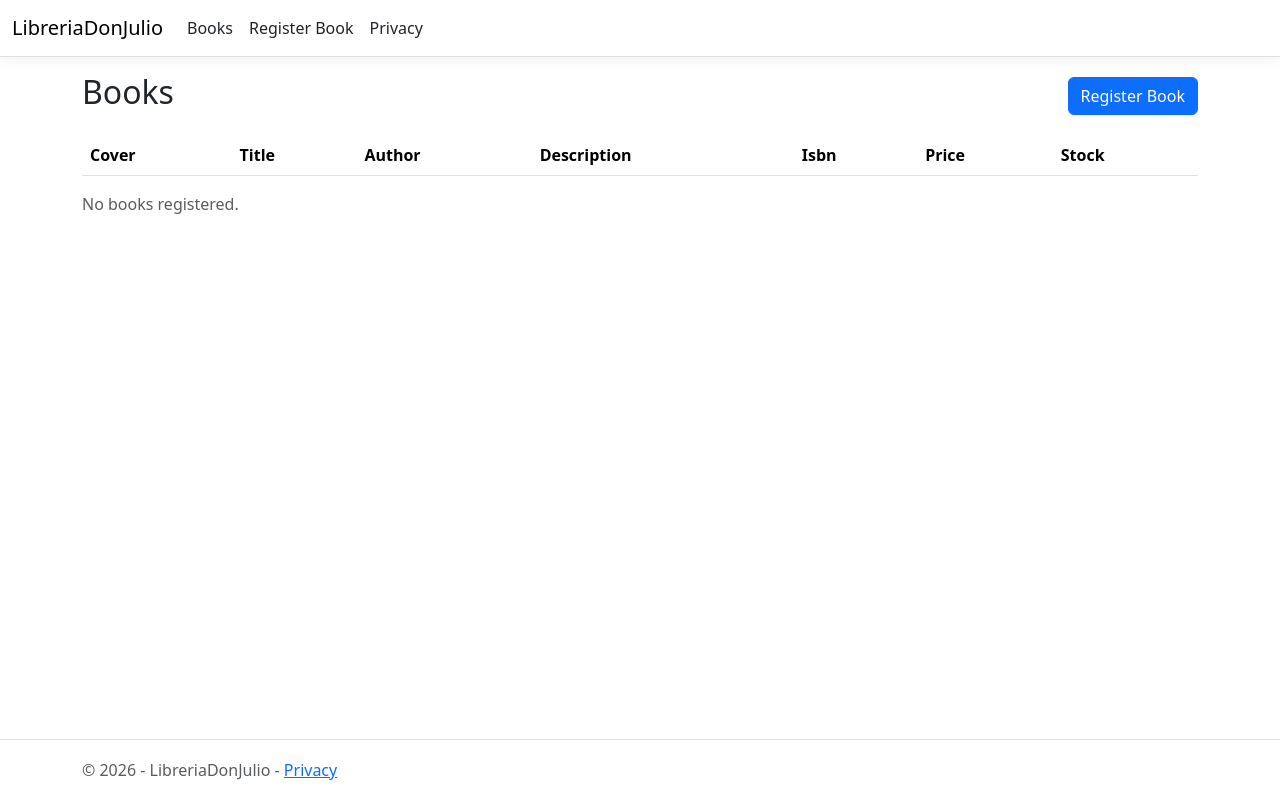
After one commit to KluttsX/crud-library, an ASP.NET Core app: template LibreriaDonJulio/Views/Books/Index.cshtml in a window 1280 px wide. The commit adds this page. Run offline with ASP.NET Core 8, Linux system fonts and the light colour scheme; the template is opened without the code that fills it, so the values that code supplies are empty; style sheets or scripts are compiled from the project's sources.

Commit message:
Add index view to display registered books

```diff
--- /dev/null
+++ b/LibreriaDonJulio/Views/Books/Index.cshtml
@@ -0,0 +1,48 @@
+@model IEnumerable<LibreriaDonJulio.Models.Book>
+
+@{
+  ViewData["Title"] = "Books";
+}
+
+<div class="d-flex justify-content-between align-items-center mb-3">
+    <h2>Books</h2>
+
+    <a asp-action="Create" class="btn btn-primary">
+        Register Book
+    </a>
+</div>
+
+<table class="table table-striped">
+    <thead>
+        <tr>
+            <th>Cover</th>
+            <th>Title</th>
+            <th>Author</th>
+            <th>Description</th>
+            <th>Isbn</th>
+            <th>Price</th>
+            <th>Stock</th>
+        </tr>
+    </thead>
+
+    <tbody>
+        @foreach (var book in Model)
+        {
+            <tr>
+                <td><img src="@book.CoverUrl" alt="@book.Title" style="width: 70px; height: 100px; object-fit: cover;" /></td>
+                <td>@book.Title</td>
+                <td>@book.Author</td>
+                <td>@book.Description</td>
+                <td>@book.Isbn</td>
+                <td>@book.Price.ToString("F2")</td>
+                <td>@book.Stock</td>
+            </tr>
+        }
+    </tbody>
+</table>
+
+
+@if (!Model.Any())
+{
+    <p class="text-muted">No books registered.</p>
+}
--- a/LibreriaDonJulio/Views/Shared/_Layout.cshtml
+++ b/LibreriaDonJulio/Views/Shared/_Layout.cshtml
@@ -20,11 +20,11 @@
                 </button>
                 <div class="navbar-collapse collapse d-sm-inline-flex justify-content-between">
                     <ul class="navbar-nav flex-grow-1">
+                         <li class="nav-item">
+                            <a class="nav-link text-dark" asp-area="" asp-controller="Books" asp-action="Index">Books</a>
+                        </li>
                         <li class="nav-item">
                             <a class="nav-link text-dark" asp-area="" asp-controller="Books" asp-action="Create">Register Book</a>
-                        </li>
-                        <li class="nav-item">
-                            <a class="nav-link text-dark" asp-area="" asp-controller="Home" asp-action="Index">Home</a>
                         </li>
                         <li class="nav-item">
                             <a class="nav-link text-dark" asp-area="" asp-controller="Home" asp-action="Privacy">Privacy</a>
```
Also changed, not shown: LibreriaDonJulio/Controllers/BooksController.cs (+9 -1 lines).
